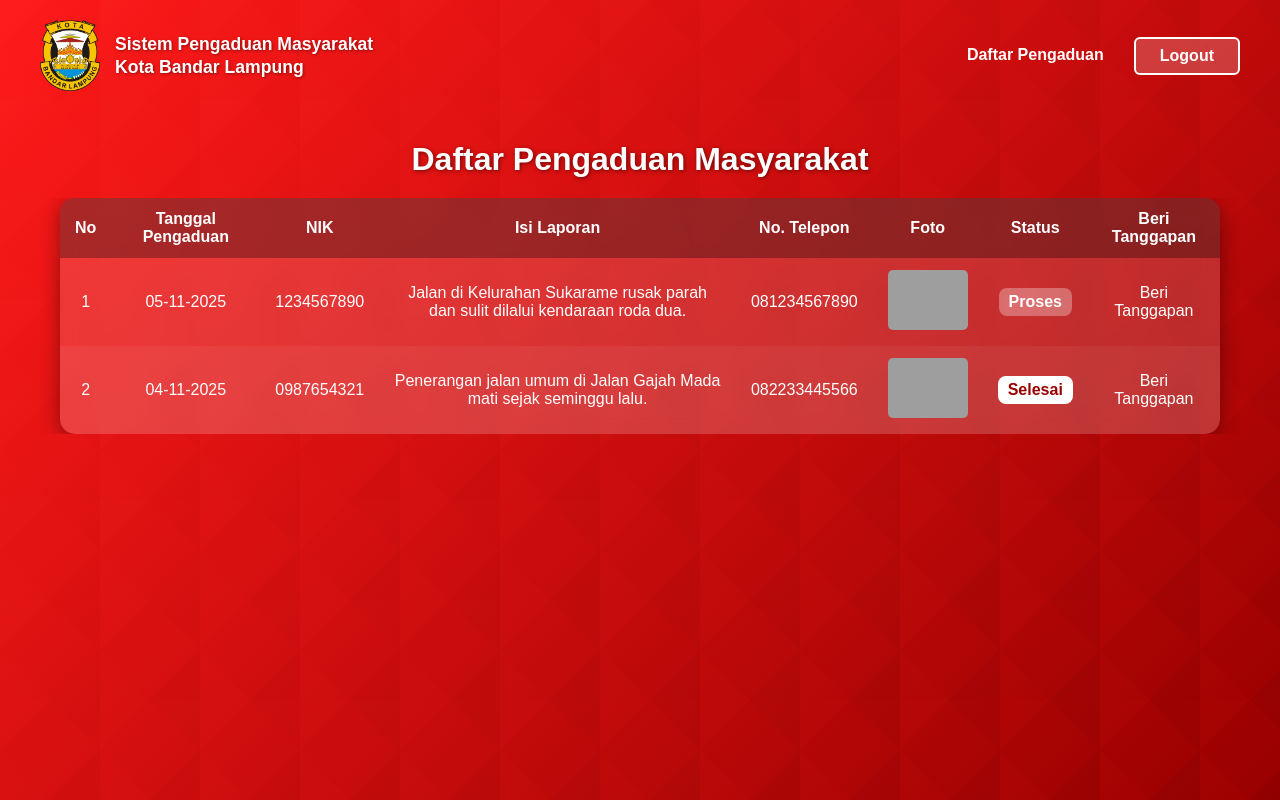
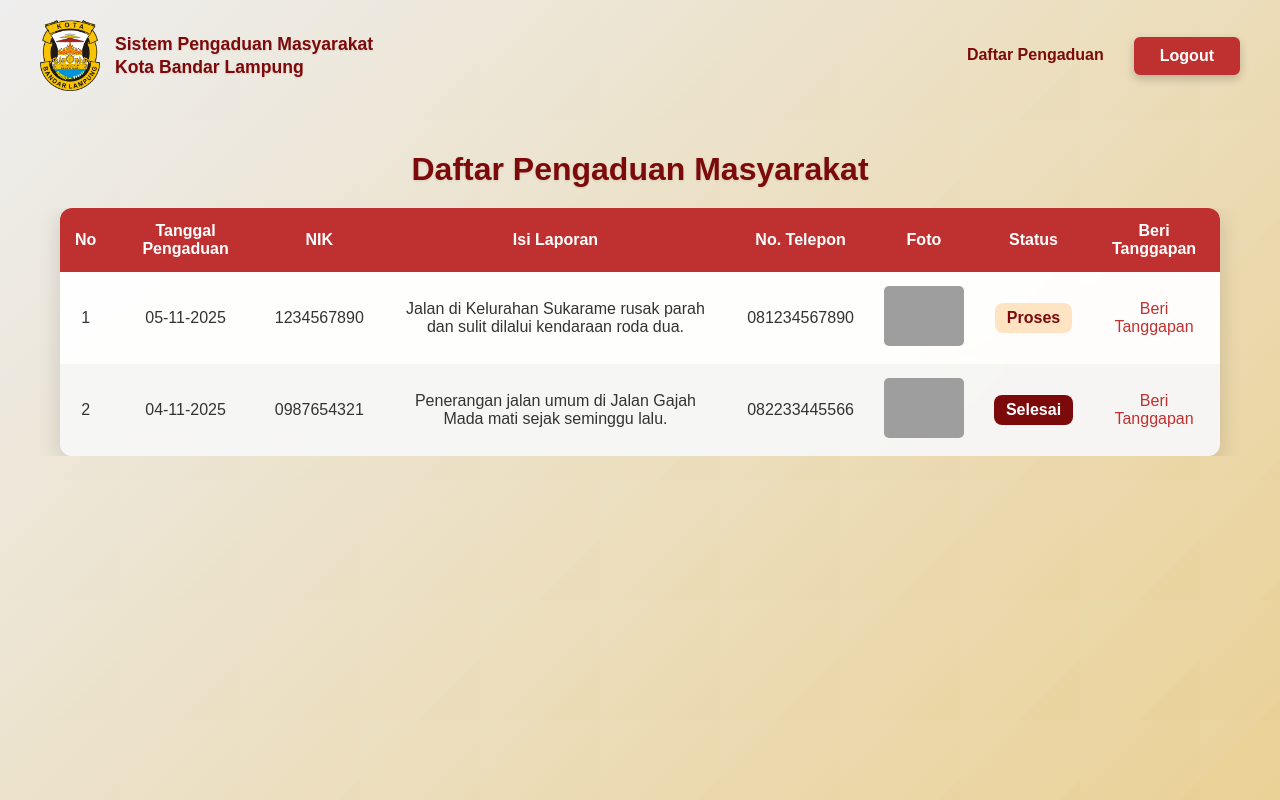
Before and after one commit to Aidil1705/pengaduan, a PHP site: page /petugas/index.php in a window 1280 px wide. Run offline with PHP 8.4, Linux system fonts and the light colour scheme; grey boxes are pictures that could not be loaded.

Commit message:
update index.php

```diff
--- a/petugas/index.php
+++ b/petugas/index.php
@@ -14,25 +14,23 @@
 
     body {
       min-height: 100vh;
-      background: linear-gradient(135deg, #ff1a1a, #990000);
-      color: white;
+      background: linear-gradient(135deg, #EEEEEE, #EAD196);
+      color: #333;
       position: relative;
       overflow-x: hidden;
     }
 
-    /* Pola kotak latar */
+    /* pola lembut di latar */
     body::before {
       content: "";
       position: absolute;
       inset: 0;
       background-image:
-        linear-gradient(135deg, rgba(255,255,255,0.08) 25%, transparent 25%),
-        linear-gradient(135deg, transparent 75%, rgba(0,0,0,0.1) 75%),
-        linear-gradient(45deg, rgba(255,255,255,0.05) 25%, transparent 25%),
-        linear-gradient(45deg, transparent 75%, rgba(0,0,0,0.08) 75%);
-      background-size: 100px 100px;
+        linear-gradient(135deg, rgba(255,255,255,0.05) 25%, transparent 25%),
+        linear-gradient(135deg, transparent 75%, rgba(0,0,0,0.05) 75%);
+      background-size: 120px 120px;
+      opacity: 0.5;
       mix-blend-mode: overlay;
-      opacity: 0.8;
       z-index: 0;
     }
 
@@ -60,18 +58,19 @@
       font-weight: 600;
       font-size: 1.1rem;
       line-height: 1.3;
-      text-shadow: 1px 1px 3px rgba(0,0,0,0.4);
+      color: #7D0A0A;
+      text-shadow: 0 1px 2px rgba(0,0,0,0.1);
     }
 
-    /* Navbar */
     nav {
       display: flex;
       align-items: center;
       gap: 30px;
+      z-index: 2;
     }
 
     nav a {
-      color: white;
+      color: #7D0A0A;
       text-decoration: none;
       font-weight: 500;
       font-size: 1rem;
@@ -81,46 +80,50 @@
     }
 
     nav a:hover {
-      color: white;
-      border-bottom: 1px solid white;
+      color: #BF3131;
+      border-bottom: 1px solid #BF3131;
     }
 
     nav a.active {
       font-weight: 600;
+      color: #7D0A0A;
     }
 
-    /* Tombol logout */
     .logout-btn {
       padding: 8px 24px;
-      background: rgba(255,255,255,0.2);
-      color: white;
-      border: 2px solid white;
+      background: #BF3131;
+      color: #fff;
+      border: 2px solid #BF3131;
       border-radius: 6px;
       font-weight: 600;
       cursor: pointer;
       transition: all 0.3s ease;
+      text-decoration: none;
+      box-shadow: 0 4px 10px rgba(0,0,0,0.2);
     }
 
     .logout-btn:hover {
-      background: white;
-      color: #990000;
+      background: #7D0A0A;
+      border-color: #7D0A0A;
+      transform: scale(1.05);
+      box-shadow: 0 6px 16px rgba(0,0,0,0.25);
     }
 
-    /* Judul halaman */
     .page-title {
       text-align: center;
-      margin: 30px 0 20px 0;
+      margin: 40px 0 20px 0;
       font-size: 2rem;
       font-weight: 600;
-      text-shadow: 1px 1px 4px rgba(0,0,0,0.5);
+      color: #7D0A0A;
+      text-shadow: 0 1px 3px rgba(0,0,0,0.1);
       position: relative;
       z-index: 2;
     }
 
-    /* Kontainer tabel */
+    /* tabel daftar pengaduan */
     .table-container {
       max-width: 1200px;
-      margin: 0 auto 30px auto;
+      margin: 0 auto 60px auto;
       overflow-x: auto;
       padding: 0 20px;
       position: relative;
@@ -130,26 +133,27 @@
     table {
       width: 100%;
       border-collapse: collapse;
-      background: rgba(255,255,255,0.15);
-      backdrop-filter: blur(10px);
-      border-radius: 15px;
+      background: rgba(255, 255, 255, 0.95);
+      backdrop-filter: blur(8px);
+      border-radius: 12px;
       overflow: hidden;
-      box-shadow: 0 4px 20px rgba(0,0,0,0.4);
+      box-shadow: 0 6px 25px rgba(0,0,0,0.15);
     }
 
     th, td {
-      padding: 12px 15px;
+      padding: 14px 15px;
       text-align: center;
-      color: white;
+      color: #333;
     }
 
     th {
-      background-color: rgba(0,0,0,0.3);
+      background-color: #BF3131;
+      color: #fff;
       font-weight: 600;
     }
 
     tr:nth-child(even) {
-      background-color: rgba(255,255,255,0.05);
+      background-color: rgba(0,0,0,0.03);
     }
 
     img.foto-laporan {
@@ -161,56 +165,34 @@
 
     .status {
       font-weight: bold;
-      padding: 5px 10px;
+      padding: 6px 12px;
       border-radius: 8px;
       display: inline-block;
     }
 
     .status.proses {
-      background-color: rgba(255,255,255,0.3);
-      color: white;
+      background-color: #FFE4C4;
+      color: #7D0A0A;
     }
 
     .status.selesai {
-      background-color: white;
-      color: #990000;
+      background-color: #7D0A0A;
+      color: #fff;
     }
 
-    /* Link tanggapan */
     td a {
-      color: white;
+      color: #BF3131;
       text-decoration: none;
-      border-bottom: 1px solid transparent;
+      font-weight: 500;
       transition: 0.3s;
-      font-weight: 500;
     }
 
     td a:hover {
-      border-bottom: 1px solid white;
+      color: #7D0A0A;
+      text-decoration: underline;
     }
 
-    /* Responsif */
     @media (max-width: 768px) {
-      header {
-        flex-direction: column;
-        gap: 15px;
-        padding: 15px 20px;
-      }
-
-      nav {
-        gap: 20px;
-        flex-wrap: wrap;
-        justify-content: center;
-      }
-
-      nav a {
-        font-size: 0.9rem;
-      }
-
-      .page-title {
-        font-size: 1.5rem;
-      }
-
       table {
         font-size: 0.9rem;
       }
@@ -218,12 +200,15 @@
       th, td {
         padding: 8px 10px;
       }
+
+      .page-title {
+        font-size: 1.6rem;
+      }
     }
   </style>
 </head>
 <body>
 
-  <!-- Header -->
   <header>
     <div class="brand">
       <img src="../img/logo-bandarlampung.png" alt="Logo Kota Bandar Lampung">
@@ -232,19 +217,14 @@
         Kota Bandar Lampung
       </div>
     </div>
-
     <nav>
       <a href="index.php" class="active">Daftar Pengaduan</a>
       <a href="../login-petugas.php" class="logout-btn">Logout</a>
     </nav>
   </header>
 
-  <!-- Judul Halaman -->
-  <div class="page-title">
-    Daftar Pengaduan Masyarakat
-  </div>
+  <div class="page-title">Daftar Pengaduan Masyarakat</div>
 
-  <!-- Tabel Pengaduan -->
   <div class="table-container">
     <table>
       <thead>
```
